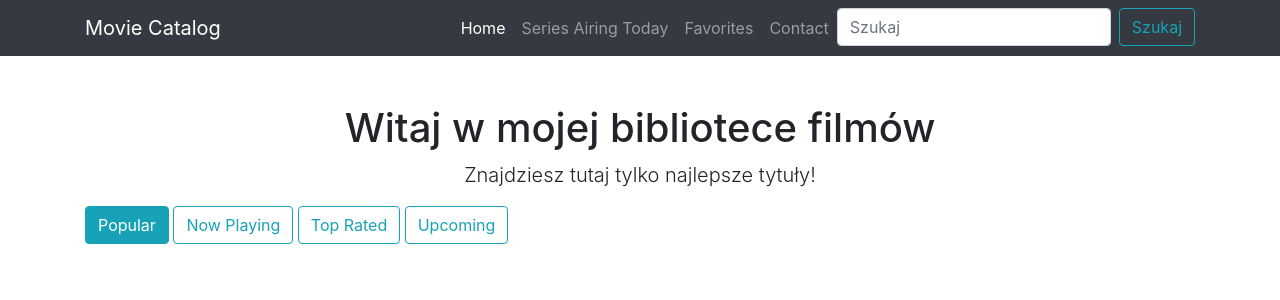
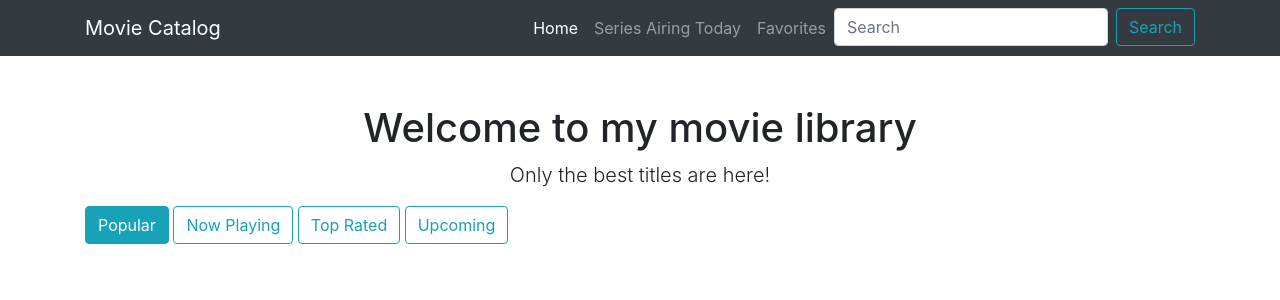
Before and after one commit to robert3731/movies_catalogue, a Flask app: page / in a window 1280 px wide. Shown: the top 300 px of the page. Run offline with Flask 2, Linux system fonts and the light colour scheme; data that the repository does not hold is empty; some libraries are stand-ins or nearby versions.

Commit message:
Visual fixes

```diff
--- a/main.py
+++ b/main.py
@@ -56,7 +56,7 @@ def add_to_favorites():
     movie_title = data.get('movie_title')
     if movie_id:
         FAVORITES.add(movie_id)
-        flash(f'Dodano film {movie_title} do ulubionych!')
+        flash(f'Added {movie_title} to favorites!')
     return redirect(url_for('homepage'))
 
 
--- a/templates/airing_today.html
+++ b/templates/airing_today.html
@@ -4,8 +4,8 @@
 
 <div class="row">
     <div class="col-lg-12 text-center">
-        <h1 class="mt-5">Witaj w mojej bibliotece filmów</h1>
-        <p class="lead">Seriale emitowane w dniu: {{today}}</p>
+        <h1 class="mt-5">Welcome to my movie library</h1>
+        <p class="lead">Series emitted today: {{today}}</p>
     </div>
 
     {% for movie in movies %}
--- a/templates/homepage.html
+++ b/templates/homepage.html
@@ -4,8 +4,8 @@
 
 <div class="row">
     <div class="col-lg-12 text-center">
-        <h1 class="mt-5">Witaj w mojej bibliotece filmów</h1>
-        <p class="lead">Znajdziesz tutaj tylko najlepsze tytuły!</p>
+        <h1 class="mt-5">Welcome to my movie library</h1>
+        <p class="lead">Only the best titles are here!</p>
     </div>
 
     <div class="col-lg-12 mb-4">
@@ -28,8 +28,7 @@
 
             </div>
             <div class="card-footer text-center">
-                <a href="{{ url_for('movie_details', movie_id=movie.id) }}" class="btn btn-outline-info">Pokaż
-                    więcej</a>
+                <a href="{{ url_for('movie_details', movie_id=movie.id) }}" class="btn btn-outline-info">Show more</a>
                 <form method="POST" action="{{ url_for('add_to_favorites') }}" class="d-inline-flex">
                     <input type="hidden" name="movie_title" value="{{ movie.title }}">
                     <input type="hidden" name="movie_id" value="{{ movie.id }}">
--- a/templates/index.html
+++ b/templates/index.html
@@ -39,15 +39,12 @@
                 <li class="nav-item">
                     <a class="nav-link" href="{{ url_for('show_favorites') }}">Favorites</a>
                 </li>
-                <li class="nav-item">
-                    <a class="nav-link" href="#">Contact</a>
-                </li>
                 <li>
                     <form class="form-inline" action="/search" method="GET">
                         <input class="form-control mr-sm-2" type="text"
                                value="{% if search_query %}{{ search_query }}{% endif %}"
-                               placeholder="Szukaj" aria-label="Search" name="q">
-                        <button class="btn btn-outline-info" type="submit">Szukaj</button>
+                               placeholder="Search" aria-label="Search" name="q">
+                        <button class="btn btn-outline-info" type="submit">Search</button>
                     </form>
                 </li>
             </ul>
```
Also changed, not shown: templates/search.html (+3 -4 lines).
